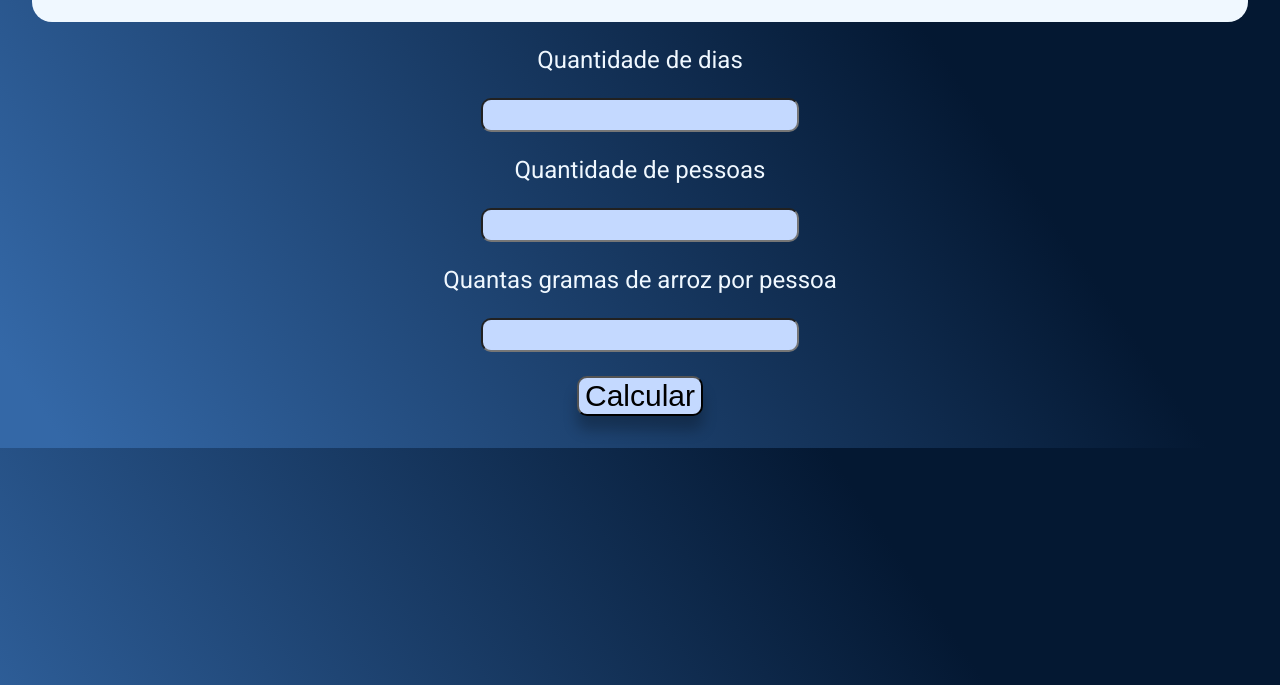
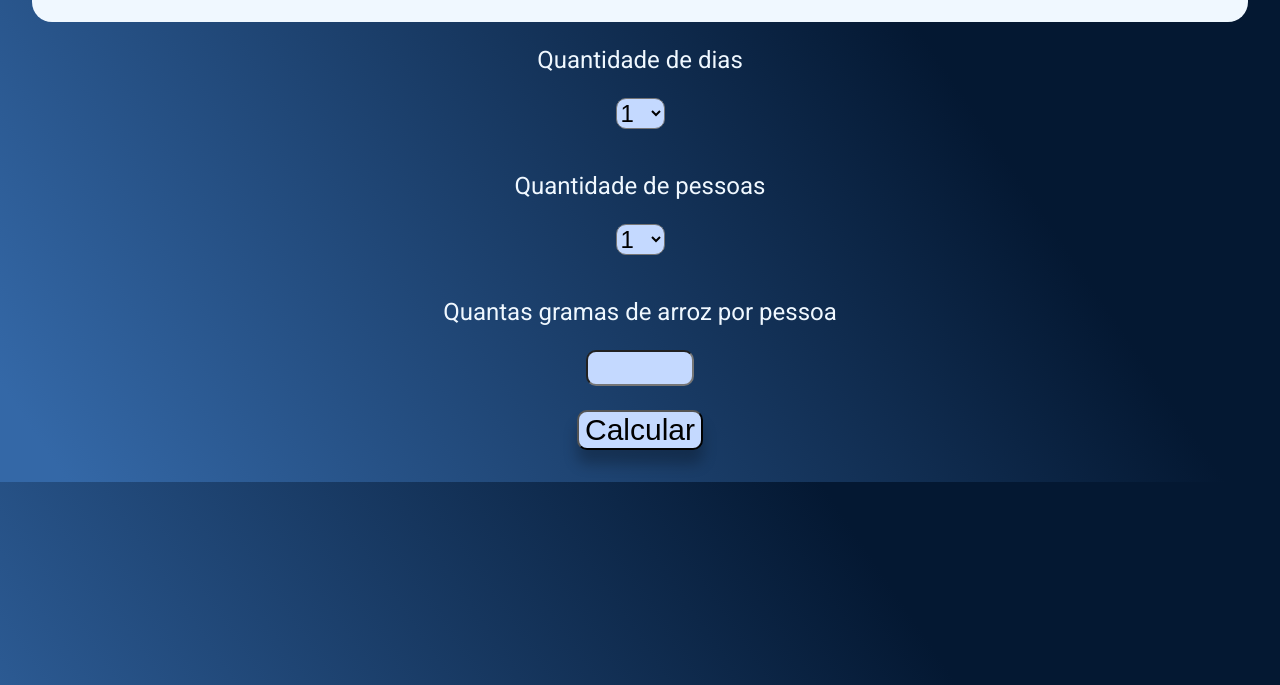
Before and after one commit to RodrigoAmaralr/amaralr.com, a plain HTML site: page calcRice/index.html in a window 1280 px wide. Shown: the part 115-800 px from the top of the page. Drawn offline with Linux system fonts and the light colour scheme.

Commit message:
Finalizado o curso de HTML5 e CSS3 parte 1

```diff
--- /dev/null
+++ b/HTML5eCSS3_Part1/style.css
@@ -0,0 +1,52 @@
+body {
+}
+
+.principal{
+    background: #CCCCCC;
+    padding: 30px;
+
+}
+
+.titulo-principal{
+    padding-left: 20px;
+}
+
+#banner{
+    width: 100%;
+}
+
+.titulo-centralizado{
+    text-align: center;
+}
+
+p {
+    text-align: center;
+}
+
+#missao {
+    font-size: 20px;
+}
+
+em strong {
+    color: #FF0000;
+}
+
+.itens{
+    font-style: italic;
+}
+
+.beneficios{
+    background: #FFFFFF;
+    padding: 20px;
+}
+
+ul{
+    display: inline-block;
+    vertical-align: top;
+    width: 20%;
+    margin-right: 15%;
+}
+
+.imagembeneficios{
+    width: 50%;
+}
--- a/calcRice/index.html
+++ b/calcRice/index.html
@@ -12,14 +12,44 @@
 <body>
     <div class="container">
         <div class="header">
-            <h1>CALCULAR ARROZ</h1>
+            <h1>CALCULAR ARROZ PARA SEMANA</h1>
         </div>
-        <div class="dados">
+        <div>
             <p>Quantidade de dias </p>
-            <input id="qtdDias" type="number"></br>
+            <form>
+                <select class="dados" id="qtdDias">
+                    <option value="1">1</option>
+                    <option value="2">2</option>
+                    <option value="3">3</option>
+                    <option value="4">4</option>
+                    <option value="5">5</option>
+                    <option value="6">6</option>
+                    <option value="7">7</option>
+                    <option value="8">8</option>
+                    <option value="9">9</option>
+                    <option value="10">10</option>
+
+                </select>
+            </form></br>
+            <!-- <input id="qtdDias" type="number"></br> -->
 
             <p>Quantidade de pessoas</p>
-            <input id="qtdPessoas" type="number"></br>
+            <form>
+                <select class="dados" id="qtdPessoas">
+                    <option value="1">1</option>
+                    <option value="2">2</option>
+                    <option value="3">3</option>
+                    <option value="4">4</option>
+                    <option value="5">5</option>
+                    <option value="6">6</option>
+                    <option value="7">7</option>
+                    <option value="8">8</option>
+                    <option value="9">9</option>
+                    <option value="10">10</option>
+
+                </select>
+            </form></br>
+            <!-- <input id="qtdPessoas" type="number"></br> -->
 
             <p>Quantas gramas de arroz por pessoa</p>
             <input id="qtdArroz" type="number"></br>
@@ -27,6 +57,8 @@
             <p id="result"></p>
             <button onclick="calcRice()">Calcular</button>
             <script type="text/javascript" src="script.js"></script>
+
+
         </div>
     </div>
 </body>
--- a/calcRice/style.css
+++ b/calcRice/style.css
@@ -30,10 +30,18 @@ p{
 
 
 input{
+    height: 30px;
+    width: 100px;
     font-size: 24px;
     background-color: rgb(196, 217, 255);
     border-radius: 10px;
     text-align: center;
+}
+
+.dados{
+    font-size: 24px;
+    background-color: rgb(196, 217, 255);
+    border-radius: 10px;
 }
 
 button{
```
Also changed, not shown: HTML5eCSS3_Part1/index.html (added, +46 -0 lines), index.html (+1 -0 lines), HTML5eCSS3_Part1/banner.jpg (added), HTML5eCSS3_Part1/beneficios.jpg (added), HTML5eCSS3_Part1/script.js (added).
